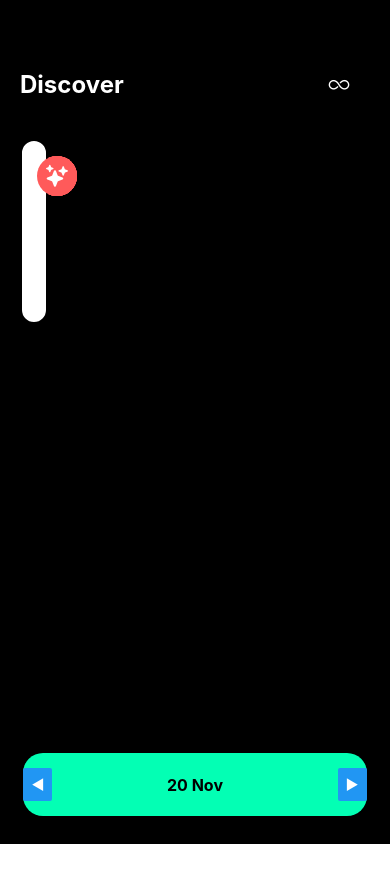
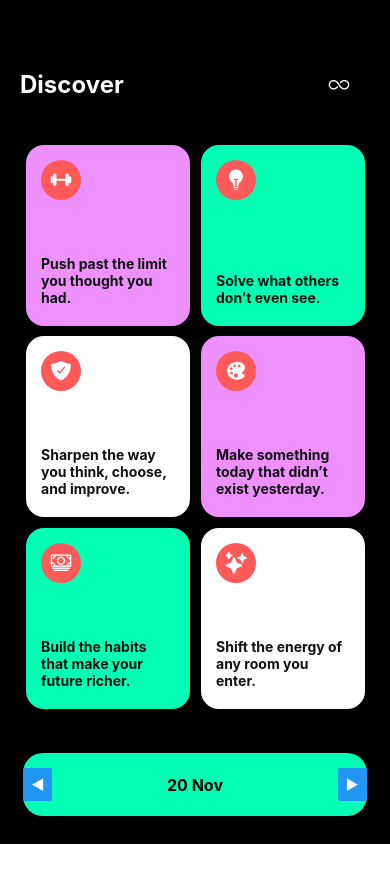
Before and after one commit to omkarjninja/sixThings, a React Native app: screen / in a window 390 px wide. Shown: the top 882 px of the page. Built offline with nearby package versions, Linux system fonts and the light colour scheme; no server answers.

Commit message:
some vercel bs ui

```diff
--- a/components/boxLayout.tsx
+++ b/components/boxLayout.tsx
@@ -211,7 +211,7 @@ export default function BoxLayout() {
 const styles = StyleSheet.create({
   header: { flexDirection: "row", justifyContent: "space-between", alignItems: "center", paddingHorizontal: 20, marginBottom: 8 },
   dateText: { color: "#000", fontWeight: "700", fontSize: 16 },
-  grid: { flexDirection: "row", flexWrap: "wrap", justifyContent: "center", padding: 20, height: "100%" },
+  grid: { display: "flex", flexDirection: "row", flexWrap: "wrap", justifyContent: "center", padding: 20, height: "100%" },
   box: { width: "88%", height: "7.5%", borderRadius: 20, backgroundColor: "#03ffb4", color: "#000", position: "absolute", display: "flex", bottom: 20, left: "4%", flexDirection: "row", alignItems: "center", justifyContent: "space-between", margin: "2%" },
   arrow: {},
 });
--- a/components/roundedgrid.tsx
+++ b/components/roundedgrid.tsx
@@ -147,7 +147,7 @@ const styles = StyleSheet.create({
     margin: "1%",
   },
   box: {
-    position: "absolute",
+    // position: "absolute",
     width: "100%",
     height: "100%",
     borderRadius: 20,
```
